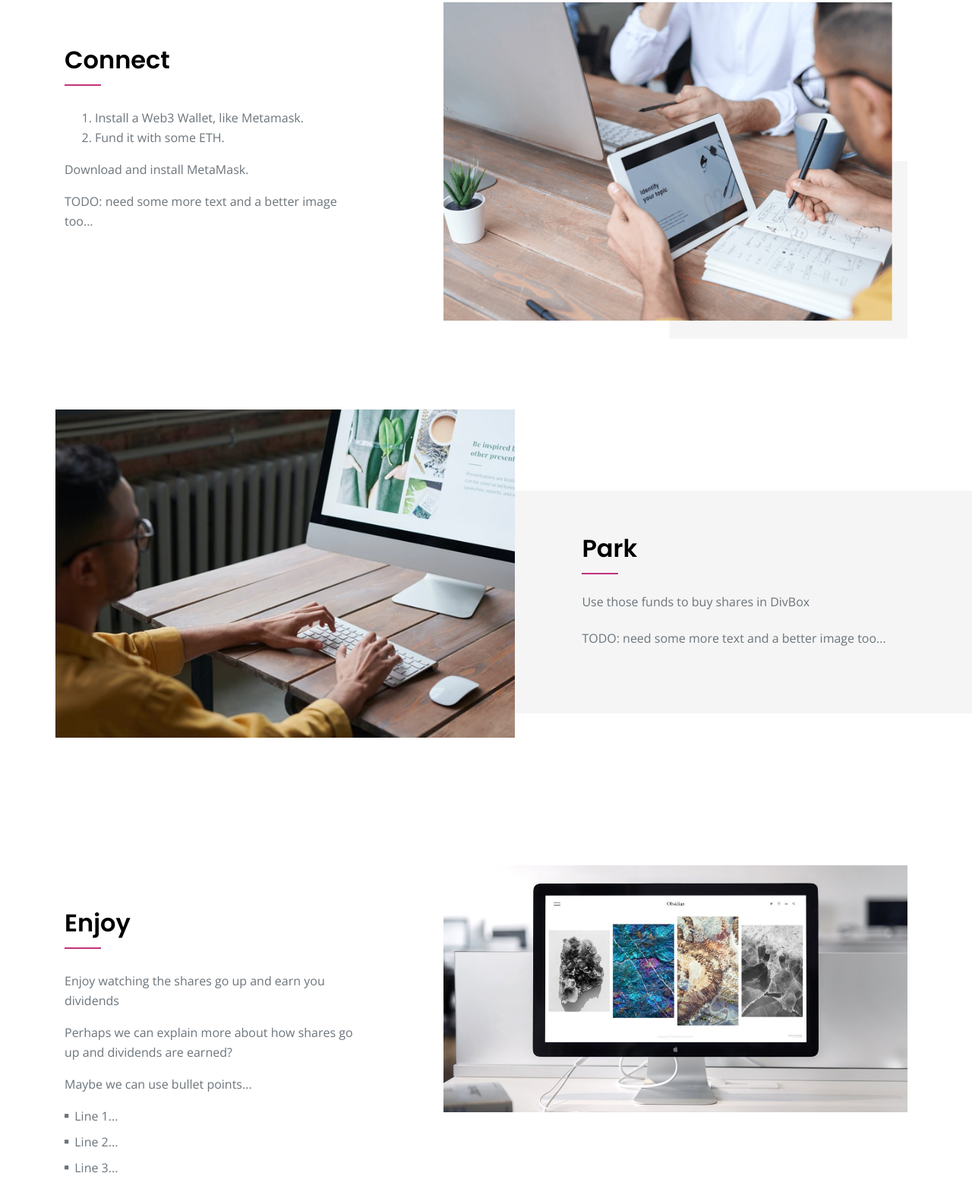
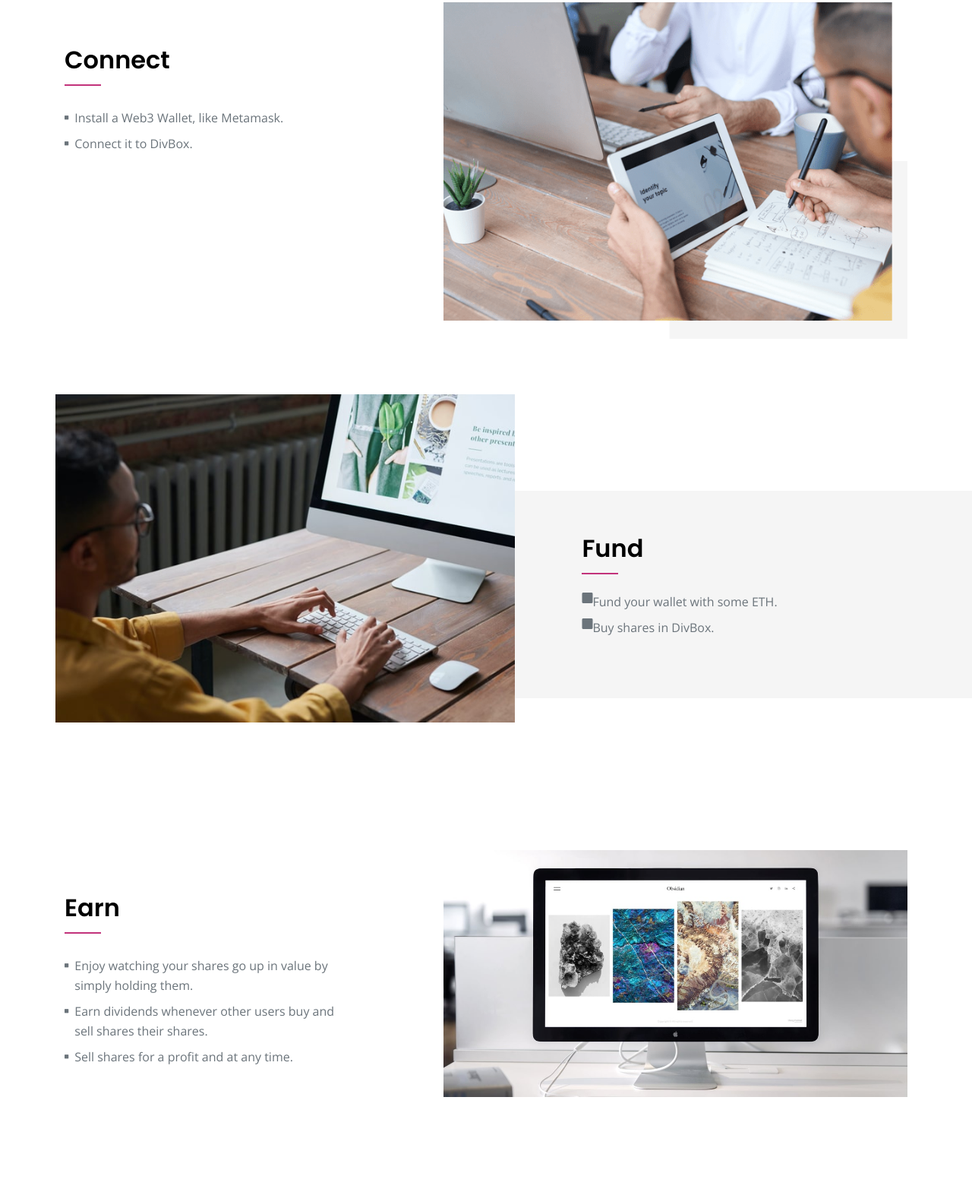
Before and after one commit to liberdapps/DivBox, a plain HTML site: page index.html in a window 1280 px wide. Shown: the part 1191-2760 px from the top of the page at 76% size. Drawn offline with nearby package versions, Linux system fonts and the light colour scheme.

Commit message:
Update index.html

```diff
--- a/index.html
+++ b/index.html
@@ -84,11 +84,10 @@
                         <!-- Card -->
                         <div class="card">
                             <div class="card-image">
-                                <i class="fas fa-dollar-sign"></i>
+                                <i class="fas fa-plug"></i>
                             </div>
                             <div class="card-body">
                                 <h5 class="card-title">Connect</h5>
-                                <div class="card-text">Connect your Web3 Wallet to DivBox</div>
                             </div>
                         </div>
                         <!-- end of card -->
@@ -96,11 +95,10 @@
                         <!-- Card -->
                         <div class="card">
                             <div class="card-image">
-                                <i class="fas fa-parking"></i>
+                                <i class="fas fa-dollar-sign"></i>
                             </div>
                             <div class="card-body">
                                 <h5 class="card-title">Fund</h5>
-                                <div class="card-text">Deposit ETH and buy some shares</div>
                             </div>
                         </div>
                         <!-- end of card -->
@@ -112,7 +110,6 @@
                             </div>
                             <div class="card-body">
                                 <h5 class="card-title">Earn</h5>
-                                <div class="card-text">Enjoy watching your shares go up and earn dividends</div>
                             </div>
                         </div>
                         <!-- end of card -->
@@ -133,12 +130,16 @@
                     <div class="text-container">
                         <h2>Connect</h2>
                         <hr class="hr-heading">
-			    <ol>
-				    <li>Install a Web3 Wallet, like Metamask.</li>
-				    <li>Fund it with some ETH. </li>
-			    </ol>
-                        <p>Download and install MetaMask.</p>
-                        <p>TODO: need some more text and a better image too... </p>
+                        <ul class="list-unstyled li-space-lg">
+                            <li class="media">
+                                <i class="fas fa-square"></i>
+                                <div class="media-body">Install a Web3 Wallet, like Metamask.</div>
+                            </li>
+                            <li class="media">
+                                <i class="fas fa-square"></i>
+                                <div class="media-body">Connect it to DivBox.</div>
+                            </li>
+                        </ul>
                     </div> <!-- end of text-container -->
                 </div> <!-- end of col -->
                 <div class="col-lg-6 col-xl-7">
@@ -163,11 +164,19 @@
                 </div> <!-- end of image-area -->
                 <div class="text-area">
                     <div class="text-container">
-                        <h2>Park</h2>
+                        <h2>Fund</h2>
                         <hr class="hr-heading">
-                        <p>Use those funds to buy shares in DivBox</p>
-                        <p>TODO: need some more text and a better image too... </p>
-                    </div> <!-- end of text-container -->
+                        <ul class="list-unstyled li-space-lg">
+                            <li class="media">
+                                <i class="fas fa-square"></i>
+                                <div class="media-body">Fund your wallet with some ETH.</div>
+                            </li>
+                            <li class="media">
+                                <i class="fas fa-square"></i>
+                                <div class="media-body">Buy shares in DivBox.</div>
+                            </li>
+                        </ul>
+			</div> <!-- end of text-container -->
                 </div> <!-- end of text-area -->
             </div> <!-- end of row -->
         </div> <!-- end of container-fluid -->
@@ -180,23 +189,20 @@
             <div class="row">
                 <div class="col-lg-6 col-xl-5">
                     <div class="text-container">
-                        <h2>Enjoy</h2>
+                        <h2>Earn</h2>
                         <hr class="hr-heading">
-                        <p>Enjoy watching the shares go up and earn you dividends</p>
-                        <p>Perhaps we can explain more about how shares go up and dividends are earned?</p>
-                        <p>Maybe we can use bullet points...</p>
                         <ul class="list-unstyled li-space-lg">
                             <li class="media">
                                 <i class="fas fa-square"></i>
-                                <div class="media-body">Line 1...</div>
+                                <div class="media-body">Enjoy watching your shares go up in value by simply holding them.</div>
                             </li>
                             <li class="media">
                                 <i class="fas fa-square"></i>
-                                <div class="media-body">Line 2...</div>
+                                <div class="media-body">Earn dividends whenever other users buy and sell shares their shares.</div>
                             </li>
                             <li class="media">
                                 <i class="fas fa-square"></i>
-                                <div class="media-body">Line 3...</div>
+                                <div class="media-body">Sell shares for a profit and at any time.</div>
                             </li>
                         </ul>
                     </div> <!-- end of text-container -->
```
